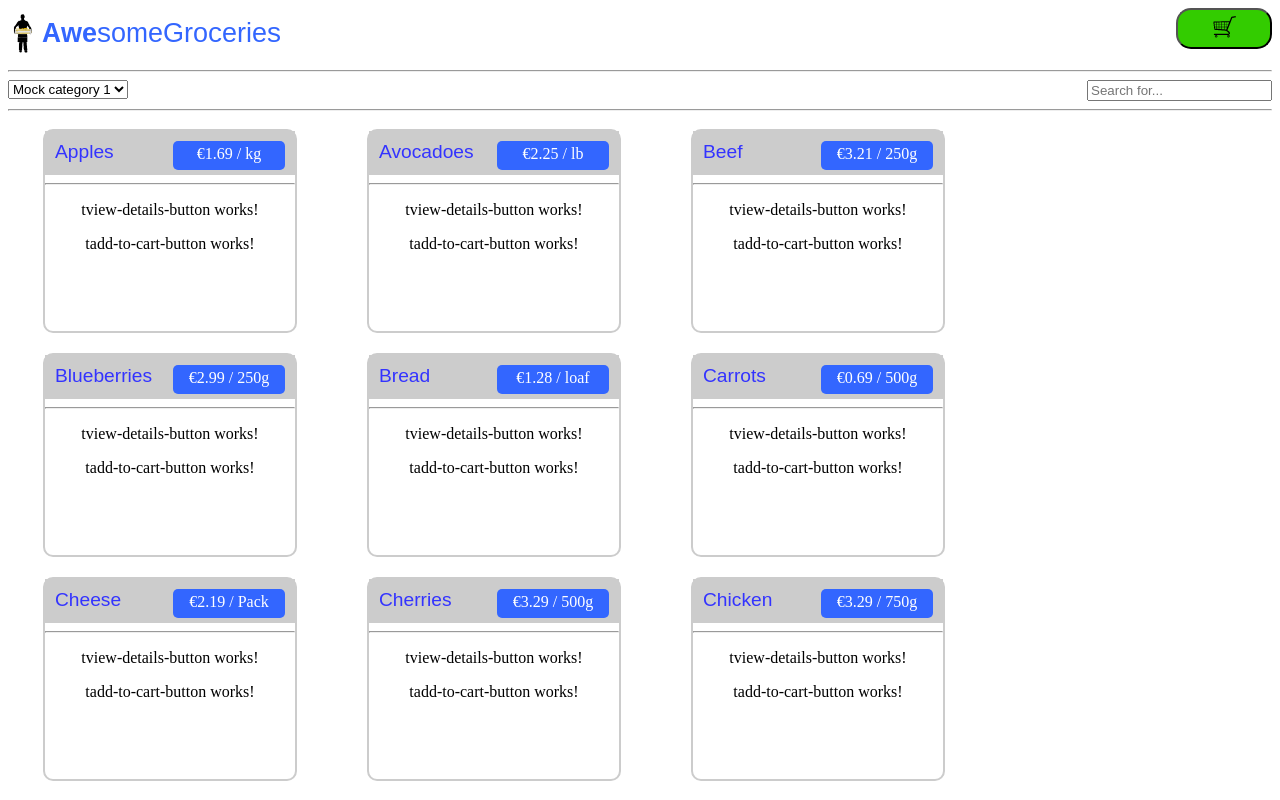
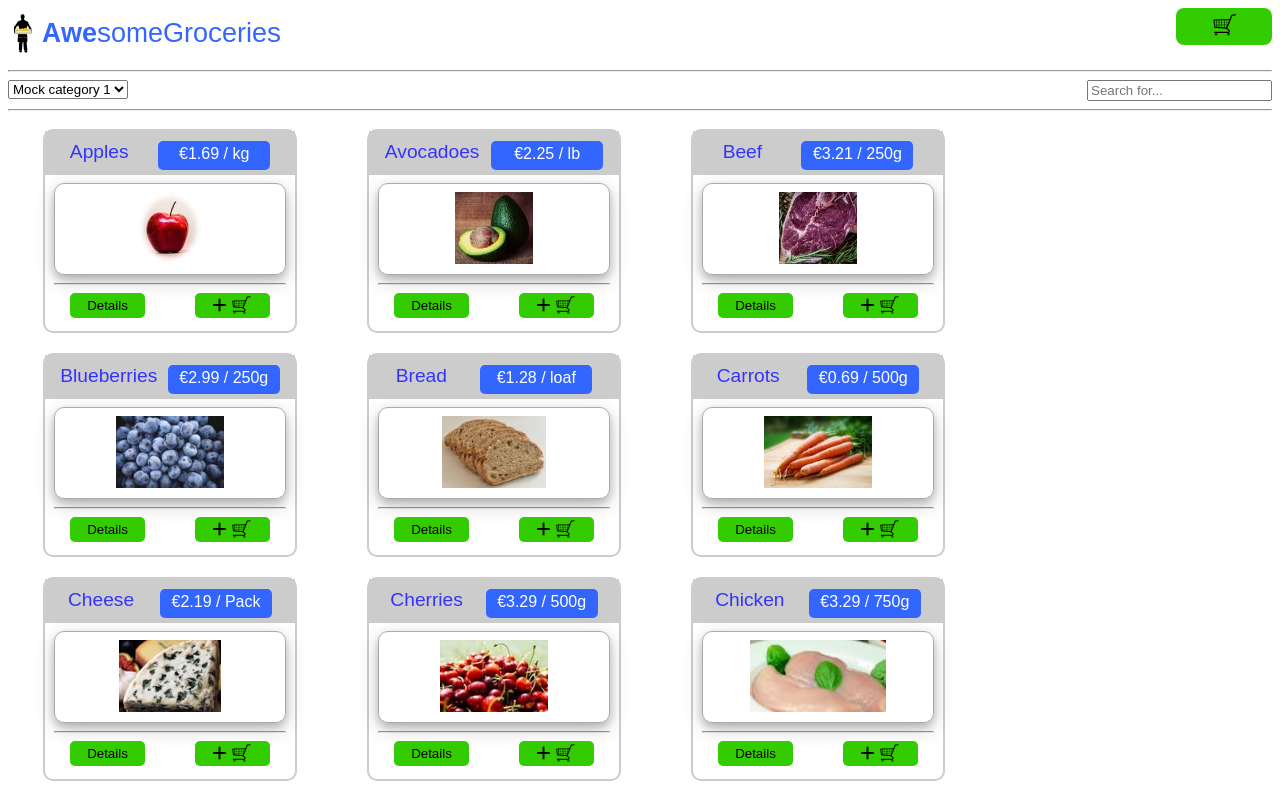
Before and after one commit to ustegrew/awesome-groceries_frontend, an Angular app: page /landing in a window 1280 px wide. Built offline with nearby package versions, Linux system fonts and the light colour scheme.

Commit message:
Implementing landing page.

```diff
--- a/src/app/components/pages/tlanding/tlanding.component.css
+++ b/src/app/components/pages/tlanding/tlanding.component.css
@@ -7,7 +7,7 @@
 
 #root-a
 {
-    flex:               0 0 50px;
+    flex:               0 0 40px;
     display:            flex;
     flex-direction:     row;
     justify-content:    space-between;
--- a/src/app/components/widgets/tadd-to-cart-button/tadd-to-cart-button.component.css
+++ b/src/app/components/widgets/tadd-to-cart-button/tadd-to-cart-button.component.css
@@ -0,0 +1,9 @@
+button
+{
+    background-color:               #33cc00;
+    width:                          75px;
+    padding-top:                    3px;
+    vertical-align:                 middle;
+    border-radius:                  5px;
+    border:                         0;
+}
--- a/src/app/components/widgets/tadd-to-cart-button/tadd-to-cart-button.component.html
+++ b/src/app/components/widgets/tadd-to-cart-button/tadd-to-cart-button.component.html
@@ -1,3 +1 @@
-<p>
-  tadd-to-cart-button works!
-</p>
+<button><img src="assets/misc/component_add-to-shopping-cart.png"/></button>
--- a/src/app/components/widgets/tgo-cart-button/tgo-cart-button.component.css
+++ b/src/app/components/widgets/tgo-cart-button/tgo-cart-button.component.css
@@ -4,5 +4,6 @@ button
     width:                          96px;
     vertical-align:                 middle;
     padding:                        5px;
-    border-radius:                  15px;
+    border-radius:                  8px;
+    border:                         0;
 }
--- a/src/app/components/widgets/tproduct-details-panel/tproduct-details-panel.component.css
+++ b/src/app/components/widgets/tproduct-details-panel/tproduct-details-panel.component.css
@@ -1,5 +1,6 @@
 #root
 {
+    font-family:            sans-serif;
     border:                 2px #cccccc solid;
     border-radius:          10px;
     height:                 200px;
@@ -8,38 +9,56 @@
     margin-right:           25px;
 }
 
-#title
+#root-title
 {
     background-color:       #cccccc;
     padding:                10px;
     height:                 1.5em;
+    display:                flex;
+    justify-content:        space-around;
 }
 
-#title-name
+#root-title-name
 {
     font-size:              1.2em;
-    font-family:            sans-serif;
     color:                  #3333ff;
-    float:                  left;
     vertical-align:         middle;
 }
 
-#title-price
+#root-title-price
 {
     background-color:       #3366ff;
     border-radius:          5px;
     color:                  #ffffff;
     width:                  7em;
     height:                 1.8em;
-    float:                  right;
     text-align:             center;
     line-height:            1.5em;
     vertical-align:         middle;
 }
 
-#title-price > span
+#root-title-price > span
 {
-    display:                inline-block;
     vertical-align:         middle;
     line-height:            normal;
 }
+
+#root-photo
+{
+    height:                 100px;
+    display:                flex;
+    justify-content:        center;
+    align-content:          center;
+}
+
+#root-divider
+{
+    border-style:           2px solid #cccccc;
+    width:                  230px;;
+}
+
+#root-menu
+{
+    display:                flex;
+    justify-content:        space-around;
+}
--- a/src/app/components/widgets/tproduct-details-panel/tproduct-details-panel.component.html
+++ b/src/app/components/widgets/tproduct-details-panel/tproduct-details-panel.component.html
@@ -1,16 +1,17 @@
 <div id="root">
-	<div id="title">
-	    <div id="title-name">
+	<div id="root-title">
+	    <div id="root-title-name">
 	        {{article.fProductType}}
 	    </div>
-	    <div id="title-price">
+	    <div id="root-title-price">
 	        <span>€{{article.fPrice}} / {{article.fPriceUnit}}</span>
 	    </div>
 	</div>
-	<div id="photo">
+	<div id="root-photo">
+		<app-tproduct-photo-frame [urlPhoto]="article.fURLPhotoThumb"></app-tproduct-photo-frame>
 	</div>
-	<hr id="divider"/>
-	<div id="menu">
+	<hr id="root-divider"/>
+	<div id="root-menu">
 		<div><app-tview-details-button></app-tview-details-button></div>
 	    <div><app-tadd-to-cart-button></app-tadd-to-cart-button></div>
 	</div>
--- a/src/app/components/widgets/tproduct-photo-frame/tproduct-photo-frame.component.css
+++ b/src/app/components/widgets/tproduct-photo-frame/tproduct-photo-frame.component.css
@@ -0,0 +1,19 @@
+/* TODO: get image to
+             - have no more than 80% of parent's height
+             - automatically center in parent, vertically and horizontally, without hard coded margins. */
+
+#root
+{
+    border:                 1px solid #aaaaaa;
+    border-radius:          10px;
+    box-shadow:             0 4px 8px 0 rgba(0, 0, 0, 0.2), 0 6px 20px 0 rgba(0, 0, 0, 0.19);
+    height:                 calc(100% - 10px);
+    width:                  230px;
+    margin-top:             8px;
+}
+
+#root-img
+{
+    margin-top:             8px;
+    height:                 80%
+}
--- a/src/app/components/widgets/tproduct-photo-frame/tproduct-photo-frame.component.html
+++ b/src/app/components/widgets/tproduct-photo-frame/tproduct-photo-frame.component.html
@@ -1 +1,3 @@
-<img src="{{urlPhoto}}"/>
+<div id="root">
+	<img id="root-img" src="{{urlPhoto}}"/>
+</div>
--- a/src/app/components/widgets/tview-details-button/tview-details-button.component.css
+++ b/src/app/components/widgets/tview-details-button/tview-details-button.component.css
@@ -0,0 +1,9 @@
+button
+{
+    background-color:               #33cc00;
+    width:                          75px;
+    height:                         25px;
+    vertical-align:                 middle;
+    border-radius:                  5px;
+    border:                         0;
+}
--- a/src/app/components/widgets/tview-details-button/tview-details-button.component.html
+++ b/src/app/components/widgets/tview-details-button/tview-details-button.component.html
@@ -1,3 +1 @@
-<p>
-  tview-details-button works!
-</p>
+<button>Details</button>
--- a/src/app/components/widgets/tview-details-button/tview-details-button.component.ts
+++ b/src/app/components/widgets/tview-details-button/tview-details-button.component.ts
@@ -7,9 +7,11 @@ import { Component, OnInit } from '@angular/core';
 })
 export class TViewDetailsButtonComponent implements OnInit {
 
-  constructor() { }
-
-  ngOnInit() {
+  constructor()
+  {
   }
 
+  ngOnInit()
+  {
+  }
 }
--- a/src/app/services/product/tproduct-store-mock.service.ts
+++ b/src/app/services/product/tproduct-store-mock.service.ts
@@ -18,8 +18,8 @@ export class TProductStoreMockService
                 "1.69",
                 "kg",
                 "France",
-                "apple/apple_1.jpg",
-                "apple/apple_4.jpg"
+                "assets/img/apple/apple_1.jpg",
+                "assets/img/apple/apple_4.jpg"
             )
         );
         this.fArticles.push
@@ -32,8 +32,8 @@ export class TProductStoreMockService
                 "2.25",
                 "lb",
                 "Spain",
-                "avocado/avocado_1.jpg",
-                "avocado/avocado_4.jpg"
+                "assets/img/avocado/avocado_1.jpg",
+                "assets/img/avocado/avocado_4.jpg"
             )
         );
         this.fArticles.push
@@ -46,8 +46,8 @@ export class TProductStoreMockService
                 "3.21",
                 "250g",
                 "Argentinia",
-                "beef/beef_1.jpg",
-                "beef/beef_4.jpg"
+                "assets/img/beef/beef_1.jpg",
+                "assets/img/beef/beef_4.jpg"
             )
         );
         this.fArticles.push
@@ -60,8 +60,8 @@ export class TProductStoreMockService
                 "2.99",
                 "250g",
                 "France",
-                "blueberries/blueberries_1.jpg",
-                "blueberries/blueberries_4.jpg"
+                "assets/img/blueberries/blueberries_1.jpg",
+                "assets/img/blueberries/blueberries_4.jpg"
             )
         );
         this.fArticles.push
@@ -74,8 +74,8 @@ export class TProductStoreMockService
                 "1.28",
                 "loaf",
                 "Germany",
-                "bread/bread_1.jpg",
-                "bread/bread_4.jpg"
+                "assets/img/bread/bread_1.jpg",
+                "assets/img/bread/bread_4.jpg"
             )
         );
         this.fArticles.push
@@ -88,8 +88,8 @@ export class TProductStoreMockService
                 "0.69",
                 "500g",
                 "Italy",
-                "carrot/carrot_1.jpg",
-                "carrot/carrot_4.jpg"
+                "assets/img/carrot/carrots_1.jpg",
+                "assets/img/carrot/carrots_4.jpg"
             )
         );
         this.fArticles.push
@@ -102,8 +102,8 @@ export class TProductStoreMockService
                 "2.19",
                 "Pack",
                 "France",
-                "cheese/cheese_1.jpg",
-                "cheese/cheese_4.jpg"
+                "assets/img/cheese/cheese_1.jpg",
+                "assets/img/cheese/cheese_4.jpg"
             )
         );
         this.fArticles.push
@@ -116,8 +116,8 @@ export class TProductStoreMockService
                 "3.29",
                 "500g",
                 "Spain",
-                "cherries/cherries_1.jpg",
-                "cherries/cherries_4.jpg"
+                "assets/img/cherries/cherries_1.jpg",
+                "assets/img/cherries/cherries_4.jpg"
             )
         );
         this.fArticles.push
@@ -130,8 +130,8 @@ export class TProductStoreMockService
                 "3.29",
                 "750g",
                 "Netherlands",
-                "chicken/chicken_1.jpg",
-                "chicken/chicken_4.jpg"
+                "assets/img/chicken/chicken_1.jpg",
+                "assets/img/chicken/chicken_4.jpg"
             )
         );
         this.fArticles.push
@@ -144,8 +144,8 @@ export class TProductStoreMockService
                 "1.59",
                 "250g",
                 "Italy",
-                "grapes/grapes_1.jpg",
-                "grapes/grapes_4.jpg"
+                "assets/img/grapes/grapes_1.jpg",
+                "assets/img/grapes/grapes_4.jpg"
             )
         );
         this.fArticles.push
@@ -158,8 +158,8 @@ export class TProductStoreMockService
                 "1.59",
                 "Litre",
                 "Germany",
-                "juice/juice_1.jpg",
-                "juice/juice_4.jpg"
+                "assets/img/juice/juice_1.jpg",
+                "assets/img/juice/juice_4.jpg"
             )
         );
         this.fArticles.push
@@ -172,8 +172,8 @@ export class TProductStoreMockService
                 "0.89",
                 "Pc",
                 "Germany",
-                "lettuce/lettuce_1.jpg",
-                "lettuce/lettuce_4.jpg"
+                "assets/img/lettuce/lettuce_1.jpg",
+                "assets/img/lettuce/lettuce_4.jpg"
             )
         );
         this.fArticles.push
@@ -186,8 +186,8 @@ export class TProductStoreMockService
                 "1.29",
                 "kg",
                 "Spain",
-                "orange/orange_1.jpg",
-                "orange/orange_4.jpg"
+                "assets/img/orange/oranges_1.jpg",
+                "assets/img/orange/oranges_4.jpg"
             )
         );
         this.fArticles.push
@@ -200,8 +200,8 @@ export class TProductStoreMockService
                 "1.59",
                 "kg",
                 "Spain",
-                "paprica/paprica_1.jpg",
-                "paprica/paprica_4.jpg"
+                "assets/img/paprica/paprica_1.jpg",
+                "assets/img/paprica/paprica_4.jpg"
             )
         );
         this.fArticles.push
@@ -214,8 +214,8 @@ export class TProductStoreMockService
                 "1.00",
                 "Pack",
                 "Germany",
-                "pizza/pizza_1.jpg",
-                "pizza/pizza_4.jpg"
+                "assets/img/pizza/pizza_1.jpg",
+                "assets/img/pizza/pizza_4.jpg"
             )
         );
         this.fArticles.push
@@ -228,8 +228,8 @@ export class TProductStoreMockService
                 "2.50",
                 "kg",
                 "Germany",
-                "potato/potato_1.jpg",
-                "potato/potato_4.jpg"
+                "assets/img/potato/potatos_1.jpg",
+                "assets/img/potato/potatos_4.jpg"
             )
         );
         this.fArticles.push
@@ -242,8 +242,8 @@ export class TProductStoreMockService
                 "1.50",
                 "Bunch",
                 "Germany",
-                "radish/radish_1.jpg",
-                "radish/radish_4.jpg"
+                "assets/img/radish/radish_1.jpg",
+                "assets/img/radish/radish_4.jpg"
             )
         );
         this.fArticles.push
@@ -256,8 +256,8 @@ export class TProductStoreMockService
                 "2.49",
                 "kg",
                 "Germany",
-                "strawberries/strawberries_1.jpg",
-                "strawberries/strawberries_4.jpg"
+                "assets/img/strawberries/strawberries_1.jpg",
+                "assets/img/strawberries/strawberries_4.jpg"
             )
         );
         this.fArticles.push
@@ -270,8 +270,8 @@ export class TProductStoreMockService
                 "1.29",
                 "Pack",
                 "Netherlands",
-                "tomatos/tomatos_1.jpg",
-                "tomatos/tomatos_4.jpg"
+                "assets/img/tomato/tomatos_1.jpg",
+                "assets/img/tomato/tomatos_4.jpg"
             )
         );
     }
```
Also changed, not shown: src/assets/misc/component_add-to-shopping-cart.png (added).
